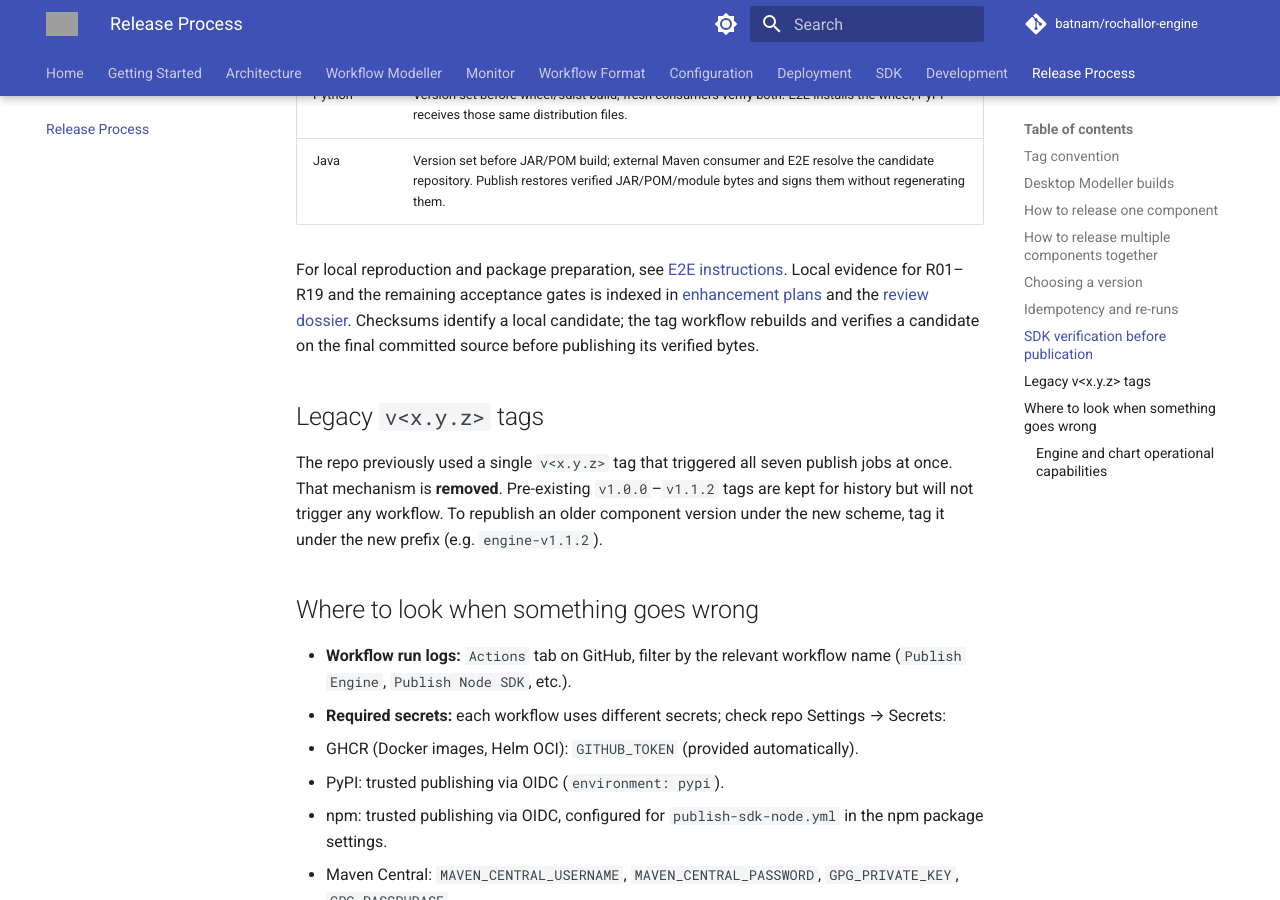
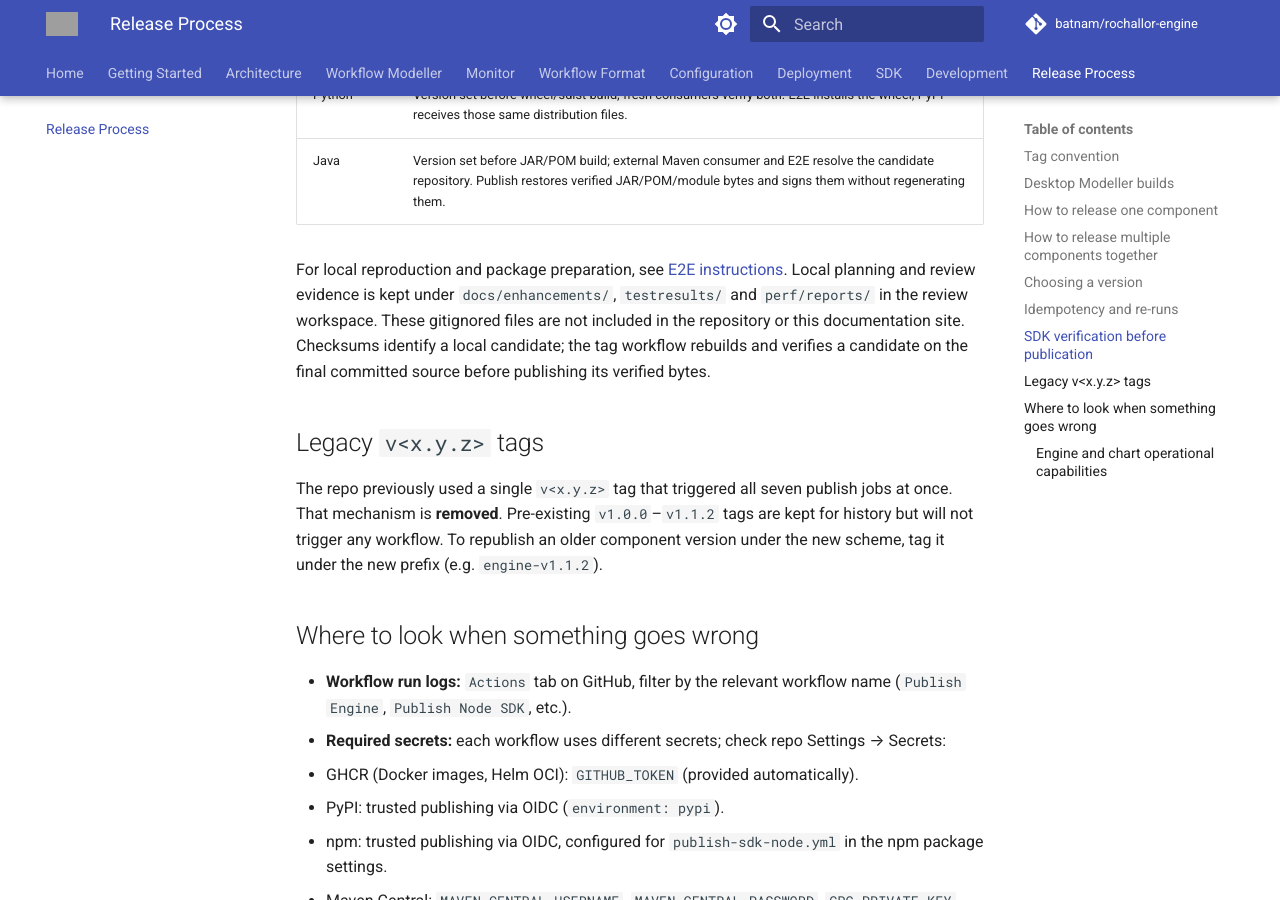
Before and after one commit to batnam/rochallor-engine, an MkDocs documentation site: the page built from docs/release.md, in a window 1280 px wide and 900 px high, scrolled down 4097 px. Built offline with MkDocs 1.6.1 and Material for MkDocs 9.7.7, drawn with Linux system fonts in a browser that asks for light colours; comment, search, counter and statistics services are not loaded; grey boxes are pictures that could not be loaded.

Commit message:
fix(docs): validate published links before merging
Use GitHub URLs for repository files outside the documentation site and
reference gitignored review evidence as local paths instead of dead links.
Build docs for pull requests while keeping Pages deployment on push/manual
runs, with separate PR concurrency groups.

Validation: strict MkDocs build in an archive of tracked files failed with
five missing-link warnings before the fix and passes afterward; actionlint
and git diff --check pass.

```diff
--- a/docs/release.md
+++ b/docs/release.md
@@ -124,9 +124,10 @@ changes. CI uses explicit Bash `pipefail` when recording verification logs.
 | Python | Version set before wheel/sdist build; fresh consumers verify both. E2E installs the wheel; PyPI receives those same distribution files. |
 | Java | Version set before JAR/POM build; external Maven consumer and E2E resolve the candidate repository. Publish restores verified JAR/POM/module bytes and signs them without regenerating them. |
 
-For local reproduction and package preparation, see [E2E instructions](../e2e/README.md).
-Local evidence for R01–R19 and the remaining acceptance gates is indexed in
-[enhancement plans](enhancements/README.md) and the [review dossier](enhancements/review-2026-10-11.md).
+For local reproduction and package preparation, see [E2E instructions](https://github.com/batnam/rochallor-engine/blob/main/e2e/README.md).
+Local planning and review evidence is kept under `docs/enhancements/`,
+`testresults/` and `perf/reports/` in the review workspace. These gitignored
+files are not included in the repository or this documentation site.
 Checksums identify a local candidate; the tag workflow rebuilds and verifies a
 candidate on the final committed source before publishing its verified bytes.
 
```
Also changed, not shown: docs/development.md (+1 -1 lines), docs/helm.md (+1 -1 lines), 1 other file.
